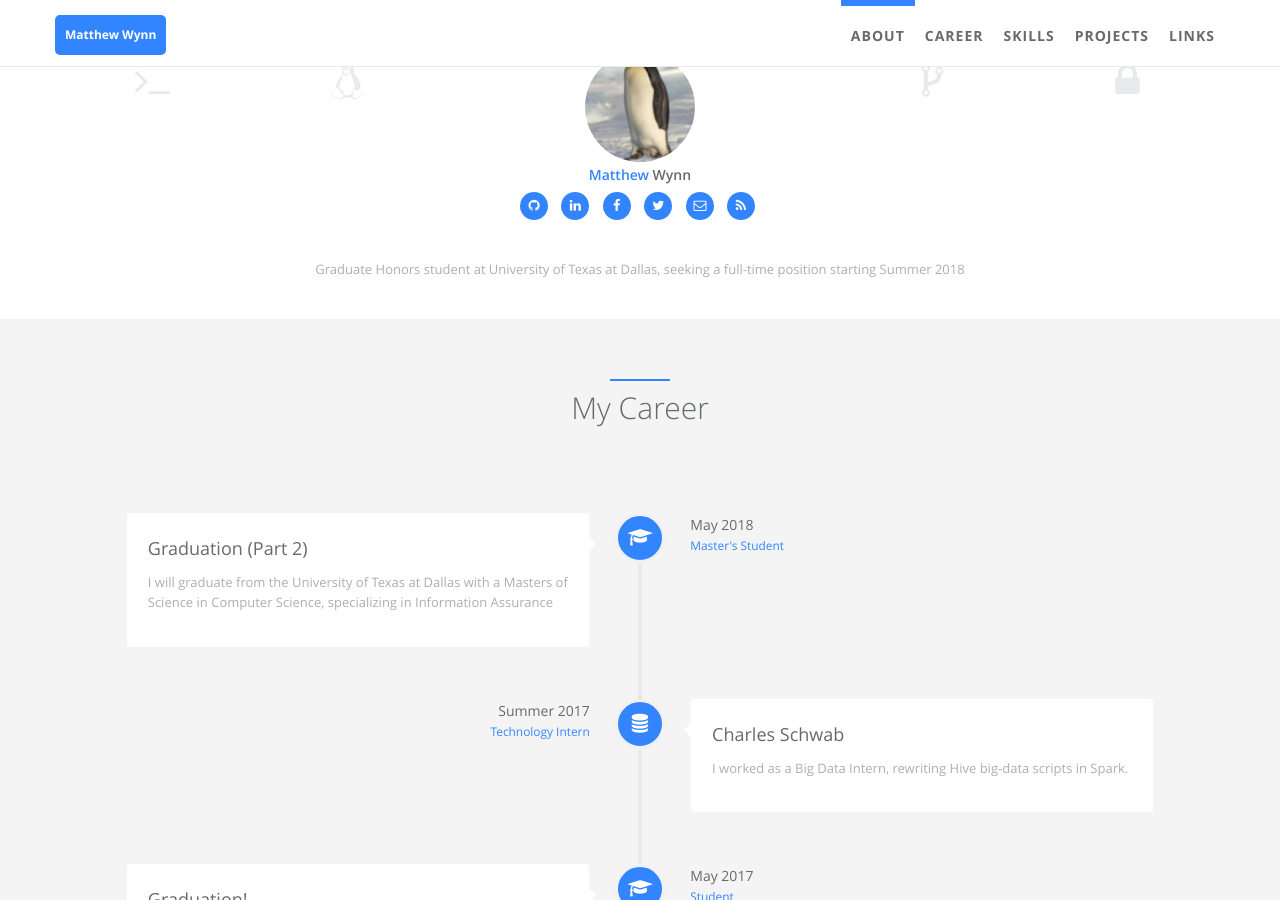
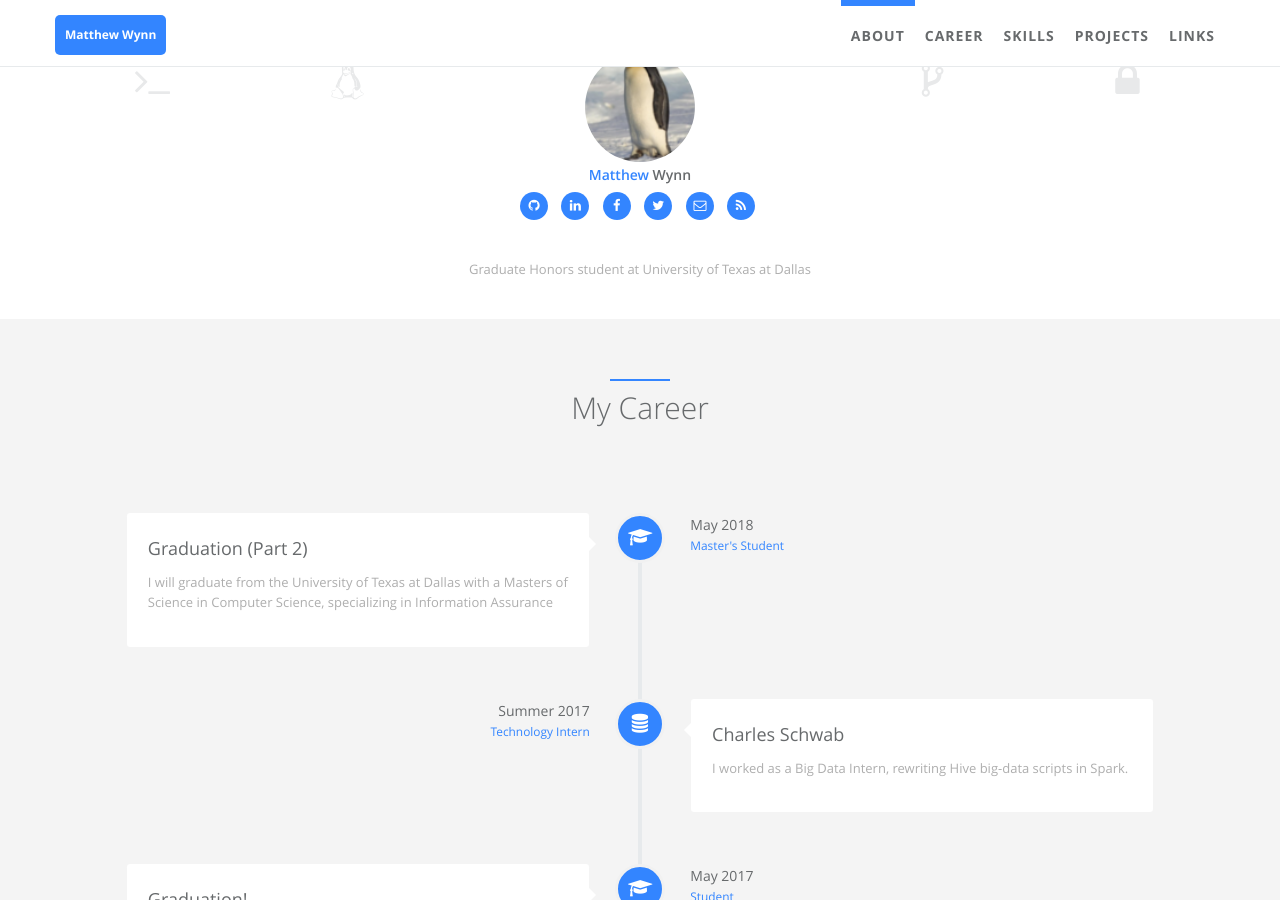
Before and after one commit to m-wynn/matthewwynn.com, a Jekyll site: the page built from index.html, in a window 1280 px wide and 900 px high, scrolled down 563 px. Built offline with Jekyll 4.4.1, drawn with Linux system fonts in a browser that asks for light colours.

Commit message:
No longer looking for a job!

```diff
--- a/_config.yml
+++ b/_config.yml
@@ -28,7 +28,7 @@ author:  # change following line to your infomation.
   skill_icon2:
     - name: fa-code-fork
     - name: fa-lock
-  desc: Graduate Honors student at University of Texas at Dallas, seeking a full-time position starting Summer 2018  # Describe yourself.
+  desc: Graduate Honors student at University of Texas at Dallas  # Describe yourself.
 
 # comment
 # disqus:  # if you wanna comment feature, go to https://disqus.com/ to get your configuration; if not, comment following two lines.
```
